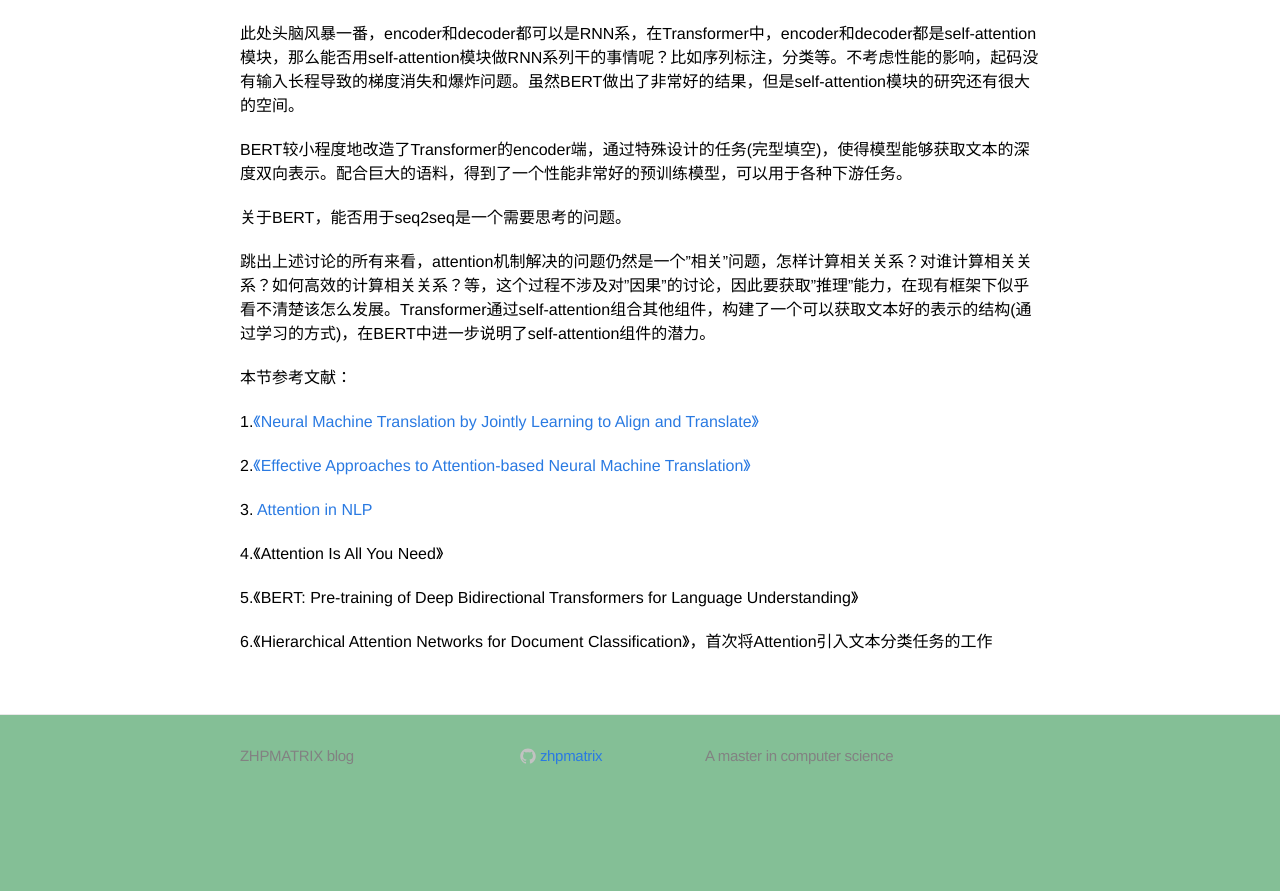
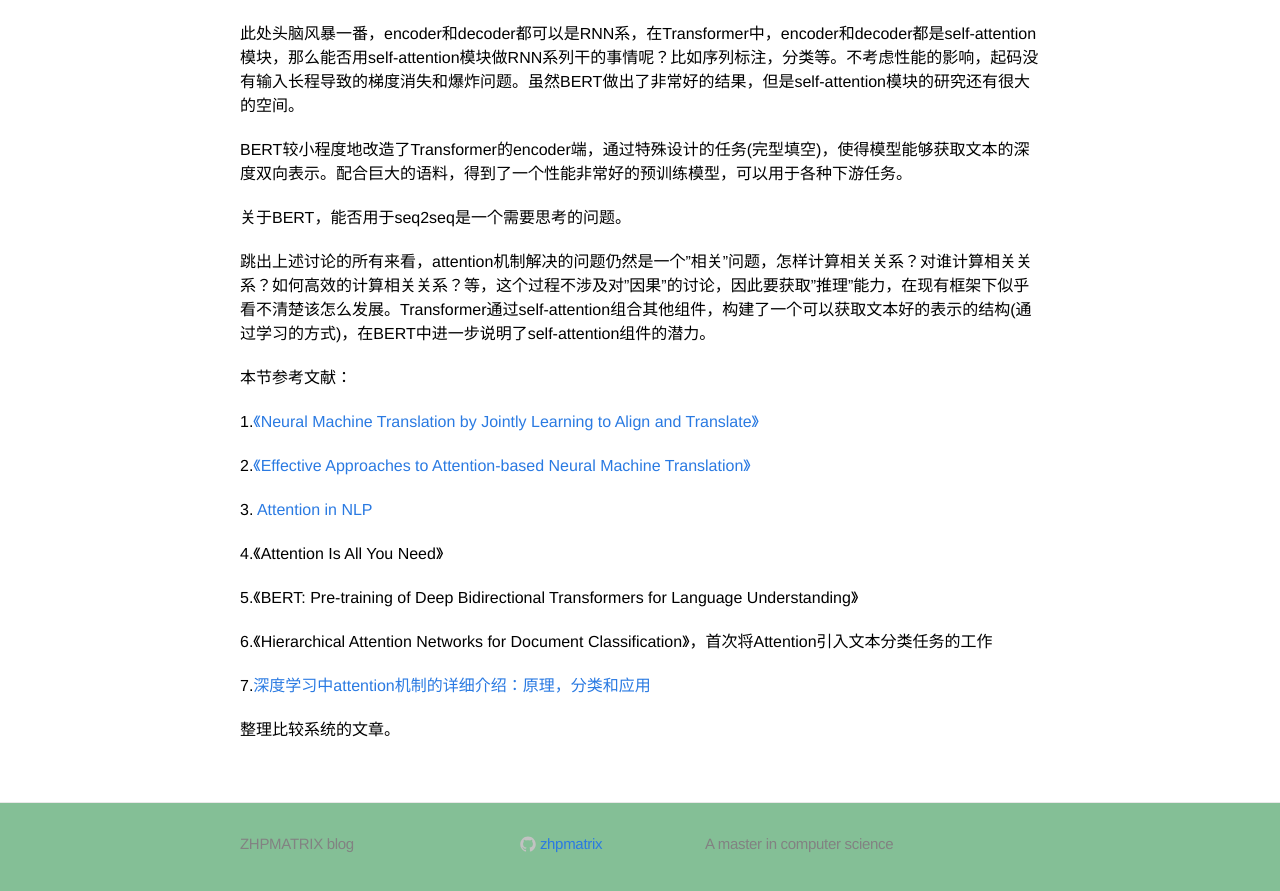
Before and after one commit to zhpmatrix/zhpmatrix.github.io, a Jekyll site: the page built from _posts/2019-01-27-NLP-rethinking-attention.md, in a window 1280 px wide and 900 px high, scrolled down 2338 px. Shown: the top 891 px of the window. Built offline with Jekyll 4.4.1, drawn with Linux system fonts in a browser that asks for light colours; comment, search, counter and statistics services are not loaded; before the commit the page ends 3150 px from its top, so only the background shows below that.

Commit message:
add new ref, a comprehensive survey about attention

```diff
--- a/_posts/2019-01-27-NLP-rethinking-attention.md
+++ b/_posts/2019-01-27-NLP-rethinking-attention.md
@@ -89,3 +89,7 @@ BERT较小程度地改造了Transformer的encoder端，通过特殊设计的任
 5.《BERT: Pre-training of Deep Bidirectional Transformers for Language Understanding》
 
 6.《Hierarchical Attention Networks for Document Classification》，首次将Attention引入文本分类任务的工作
+
+7.[深度学习中attention机制的详细介绍：原理，分类和应用](https://zhuanlan.zhihu.com/p/57501837?utm_source=qq&utm_medium=social&utm_oi=52727124066304)
+
+整理比较系统的文章。
```
